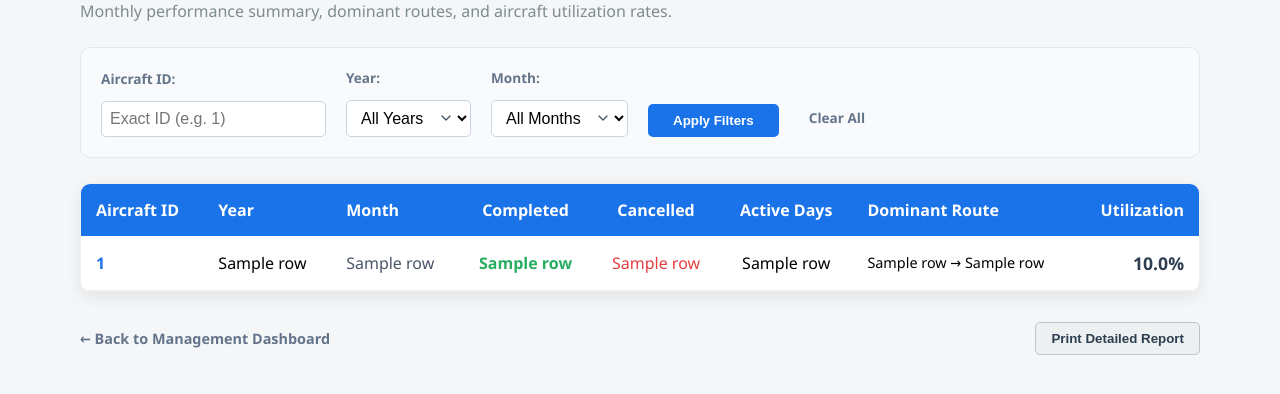
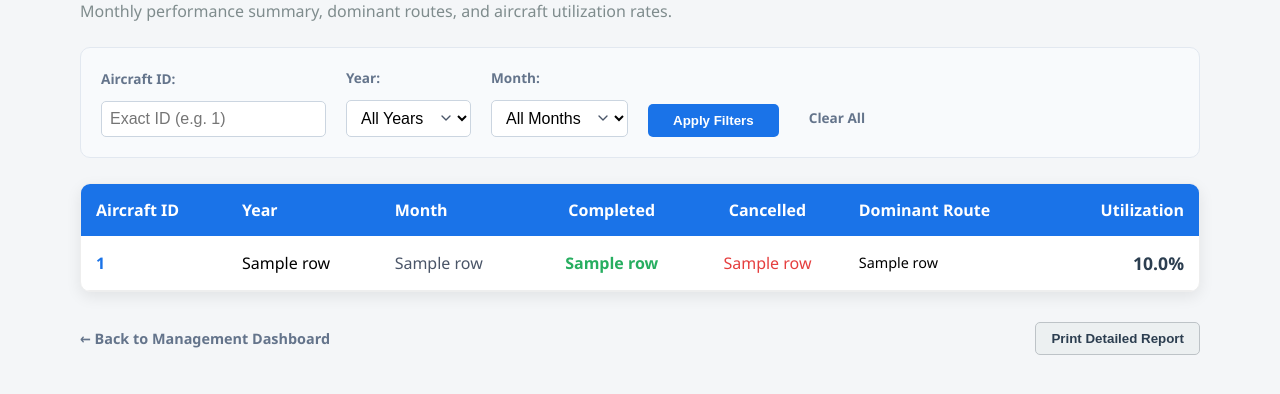
Before and after one commit to mayzamir77/FlyTAU, a Flask app: template templates/fleet_activity_report.html in a window 1280 px wide. Shown: the part 239-633 px from the top of the page. Run offline with Flask 3, Linux system fonts and the light colour scheme; the template is opened without the code that fills it: most values are stand-ins (such as "Sample title", 1, 10 or a date in 2020).

Commit message:
noa change

```diff
--- a/main.py
+++ b/main.py
@@ -1175,12 +1175,10 @@ def report_fleet_activity():
     if session.get('user_type') != 'manager':
         return redirect('/')
 
-    # קבלת ערכי הפילטרים מהטופס (GET request)
     aircraft_id = request.args.get('aircraft_id')
     year = request.args.get('year')
     month = request.args.get('month')
 
-    # קבלת הנתונים המעובדים מה-DB
     data = get_fleet_activity_report(aircraft_id, year, month)
 
     return render_template('fleet_activity_report.html',
--- a/templates/fleet_activity_report.html
+++ b/templates/fleet_activity_report.html
@@ -58,7 +58,6 @@
         <th style="padding: 15px;">Month</th>
         <th style="padding: 15px; text-align: center;">Completed</th>
         <th style="padding: 15px; text-align: center;">Cancelled</th>
-                    <th style="padding: 15px; text-align: center;">Active Days</th>
         <th style="padding: 15px;">Dominant Route</th>
         <th style="padding: 15px; text-align: right;">Utilization</th>
     </tr>
@@ -71,18 +70,19 @@
         <td style="padding: 15px; color: #4a5568;">{{ row[2] }}</td>
         <td style="padding: 15px; text-align: center; color: #27ae60; font-weight: 600;">{{ row[3] or 0 }}</td>
         <td style="padding: 15px; text-align: center; color: #e53e3e;">{{ row[4] or 0 }}</td>
-                    <td style="padding: 15px; text-align: center;">{{ row[5] or 0 }}</td>
+
         <td style="padding: 15px; font-size: 0.9rem;">
-                        {% if row[7] and row[8] %}
-                            {{ row[7] }} → {{ row[8] }}
+            {% if row[6] %}
+                {{ row[6] }}
             {% else %}
                 <span style="color: #cbd5e0;">No Activity</span>
             {% endif %}
         </td>
+
         <td style="padding: 15px; text-align: right;">
             <span style="font-size: 1.1rem; font-weight: bold; color: #2c3e50;">
-                            {% if row[6] is not none %}
-                                {{ "{:.1f}".format(row[6]|float) }}%
+                {% if row[5] is not none %}
+                    {{ "{:.1f}".format(row[5]|float) }}%
                 {% else %}
                     0.0%
                 {% endif %}
--- a/utils.py
+++ b/utils.py
@@ -1659,7 +1659,6 @@ def get_cancellation_report():
 def get_fleet_activity_report(f_aircraft=None, f_year=None, f_month=None):
     """
     Summarizes monthly activity and usage efficiency for the entire aircraft fleet.
-    Includes filtering by Aircraft ID, Year, and Month.
     """
     query = """
     WITH months AS (
@@ -1712,9 +1711,9 @@ def get_fleet_activity_report(f_aircraft=None, f_year=None, f_month=None):
     SELECT * FROM (
         SELECT
             am.aircraft_id, am.year, am.month,
-            ma.completed_flights, ma.cancelled_flights, ma.active_days,
+            ma.completed_flights, ma.cancelled_flights,
             ROUND(COALESCE(ma.active_days, 0) * 100.0 / 30, 2) AS utilization_percentage,
-            dr.origin_airport, dr.destination_airport
+            CONCAT(dr.origin_airport, ' -> ', dr.destination_airport) AS dominant_route
         FROM aircraft_months am
         LEFT JOIN monthly_activity ma ON am.aircraft_id = ma.aircraft_id AND am.year = ma.year AND am.month = ma.month
         LEFT JOIN dominant_routes dr ON am.aircraft_id = dr.aircraft_id AND am.year = dr.year AND am.month = dr.month
```
Lines whose indentation alone changed are shown as unchanged.
